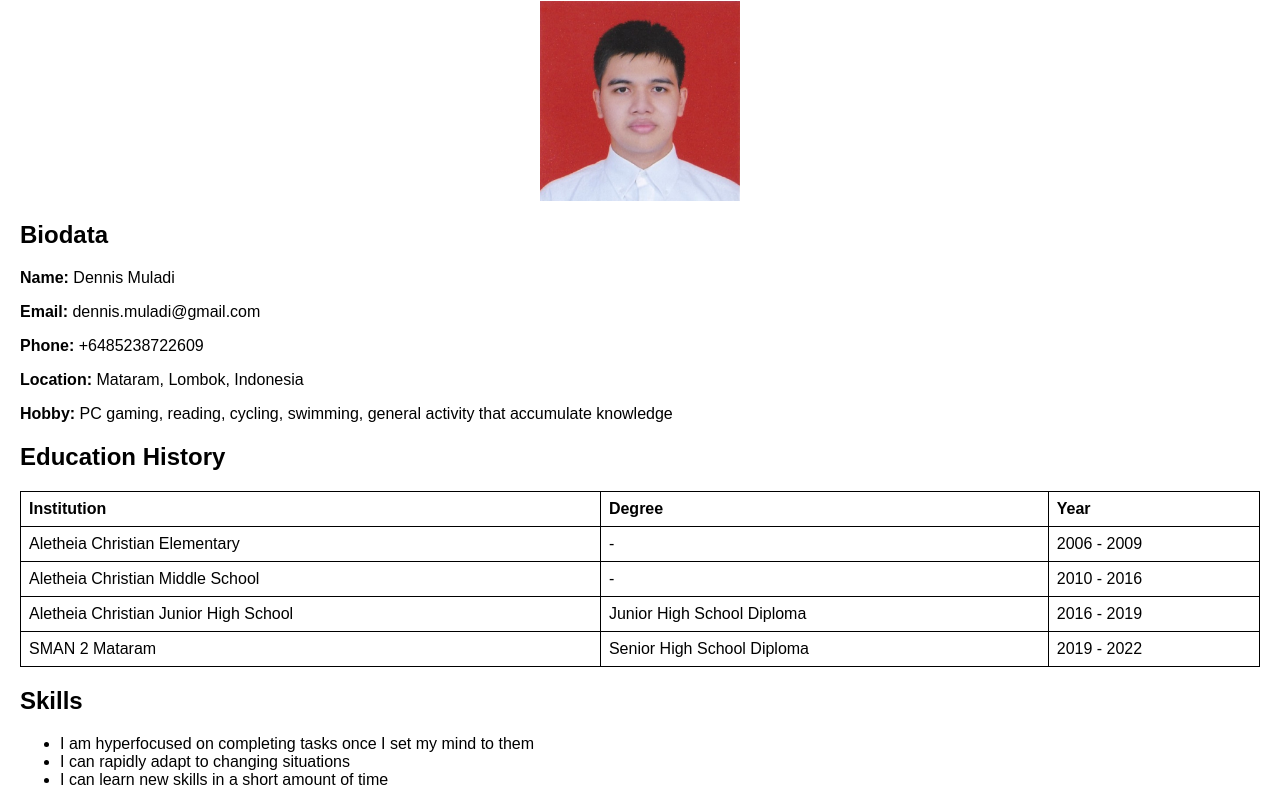
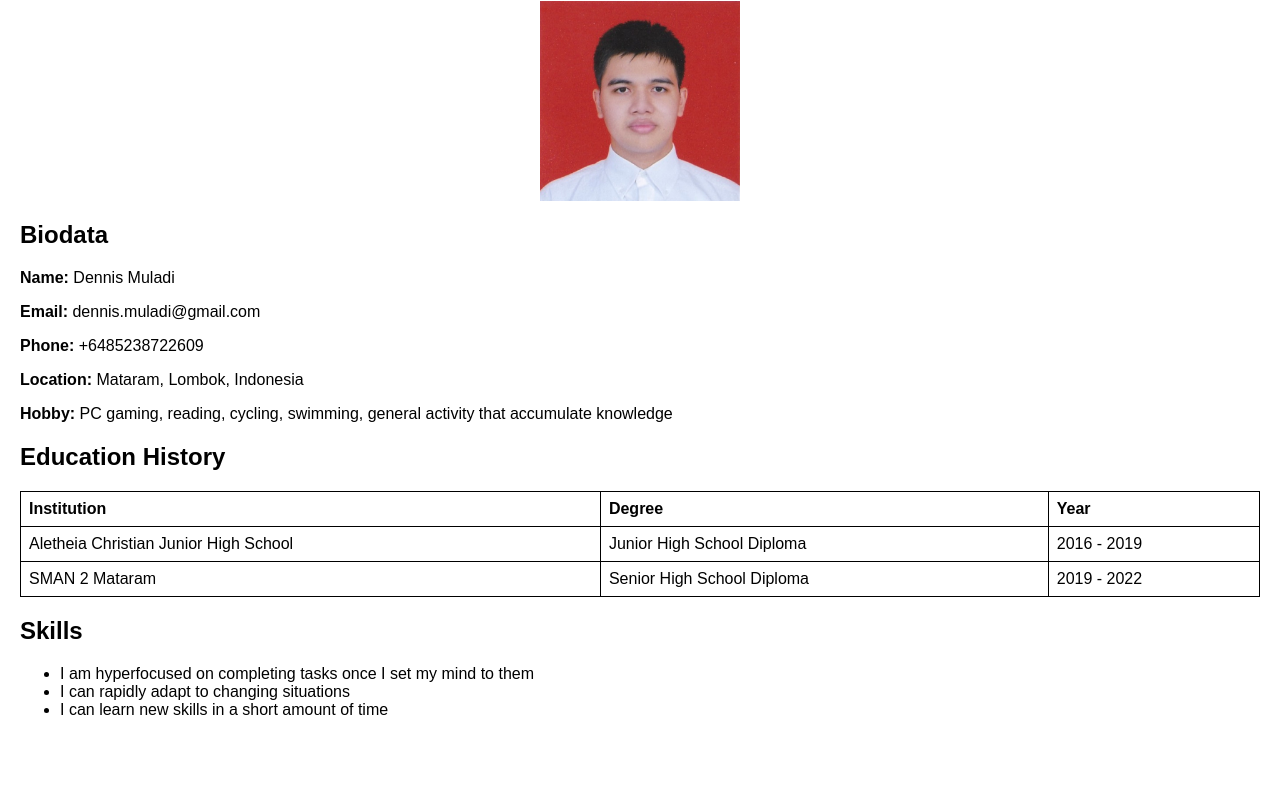
Before and after one commit to DConda/WAD_Dennis, a plain HTML site: page index.html in a window 1280 px wide. Shown: the part 79-888 px from the top of the page. After the commit the page ends 818 px from the top, so only its background shows below. Drawn offline with Linux system fonts and the light colour scheme.

Commit message:
Update and rename CV.html to index.html

```diff
--- a/CV.html
+++ b/index.html
@@ -75,16 +75,6 @@
                 <th>Year</th>
             </tr>
             <tr>
-                <td>Aletheia Christian Elementary</td>
-                <td>-</td>
-                <td>2006 - 2009</td>
-            </tr>
-            <tr>
-                <td>Aletheia Christian Middle School</td>
-                <td>-</td>
-                <td>2010 - 2016</td>
-            </tr>
-            <tr>
                 <td>Aletheia Christian Junior High School</td>
                 <td>Junior High School Diploma</td>
                 <td>2016 - 2019</td>
```
